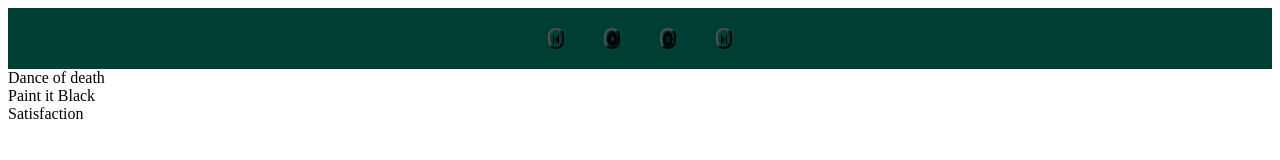
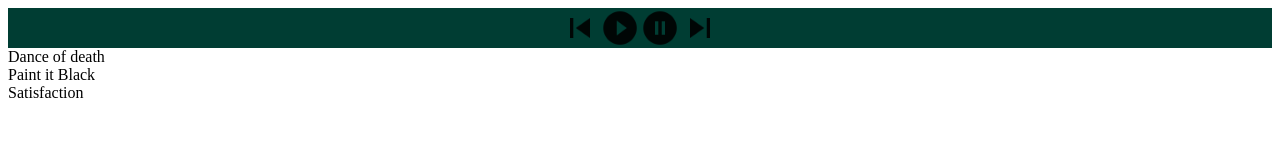
Before and after one commit to DonnaAnnIssac/MusicPlayer-js, a plain HTML site: page index.html in a window 1280 px wide. Drawn offline with nearby package versions, Linux system fonts and the light colour scheme; no server answers.

Commit message:
Modify button controls

```diff
--- a/index.html
+++ b/index.html
@@ -8,17 +8,17 @@
   <body>
     <div class="rootContainer" id="root">
     <div class="controlsContainer">
-      <div class="btn">
-        <input type="button" id="prevBtn" ></input>
+      <div class="btn" id="prevBtn">
+        <!-- <div id="prevBtn" ></div> -->
       </div>
-      <div class="btn">
-        <input type="button" id="playBtn" ></input>
+      <div class="btn" id="playBtn">
+        <!-- <div id="playBtn" ></div> -->
       </div>
-      <div class="btn">
-        <input type="button" id="pauseBtn"></input>
+      <div class="btn" id="pauseBtn">
+        <!-- <div id="pauseBtn"></div> -->
       </div>
-      <div class="btn">
-        <input type="button" id="nextBtn"></input>
+      <div class="btn" id="nextBtn">
+        <!-- <div id="nextBtn"></div> -->
       </div>
     </div>
     <div class="trackInfo">
--- a/styles.css
+++ b/styles.css
@@ -18,27 +18,23 @@
 
 #playBtn {
   background: url("./images/play2.png") no-repeat;
-  background-size: 13px 18px;
-  border-radius: 50px;
+  background-size: contain;
 }
 #pauseBtn {
   background: url("./images/pause2.png") no-repeat;
-  background-size: 12px 19px;
-  border-radius: 50px;
+  background-size: contain;
   /*flex: 1;*/
 }
 
 #prevBtn {
   background: url("./images/prev.png") no-repeat;
-  background-size: 12px 19px;
-  border-radius: 50px;
+  background-size: contain;
   /*flex: 1;*/
 }
 
 #nextBtn {
   background: url("./images/next.png") no-repeat;
-  background-size: 12px 19px;
-  border-radius: 50px;
+  background-size: contain;
   /*flex: 1;*/
 }
 
```
